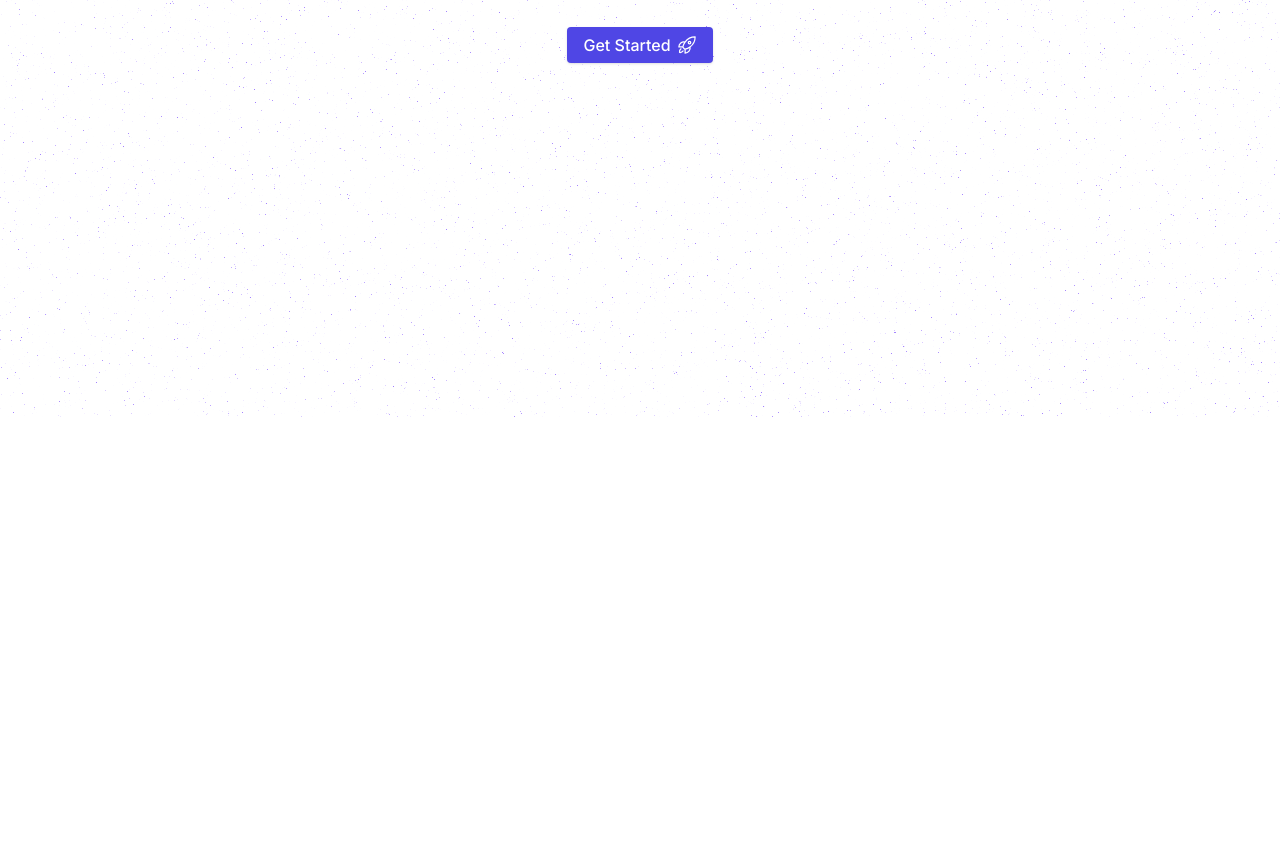
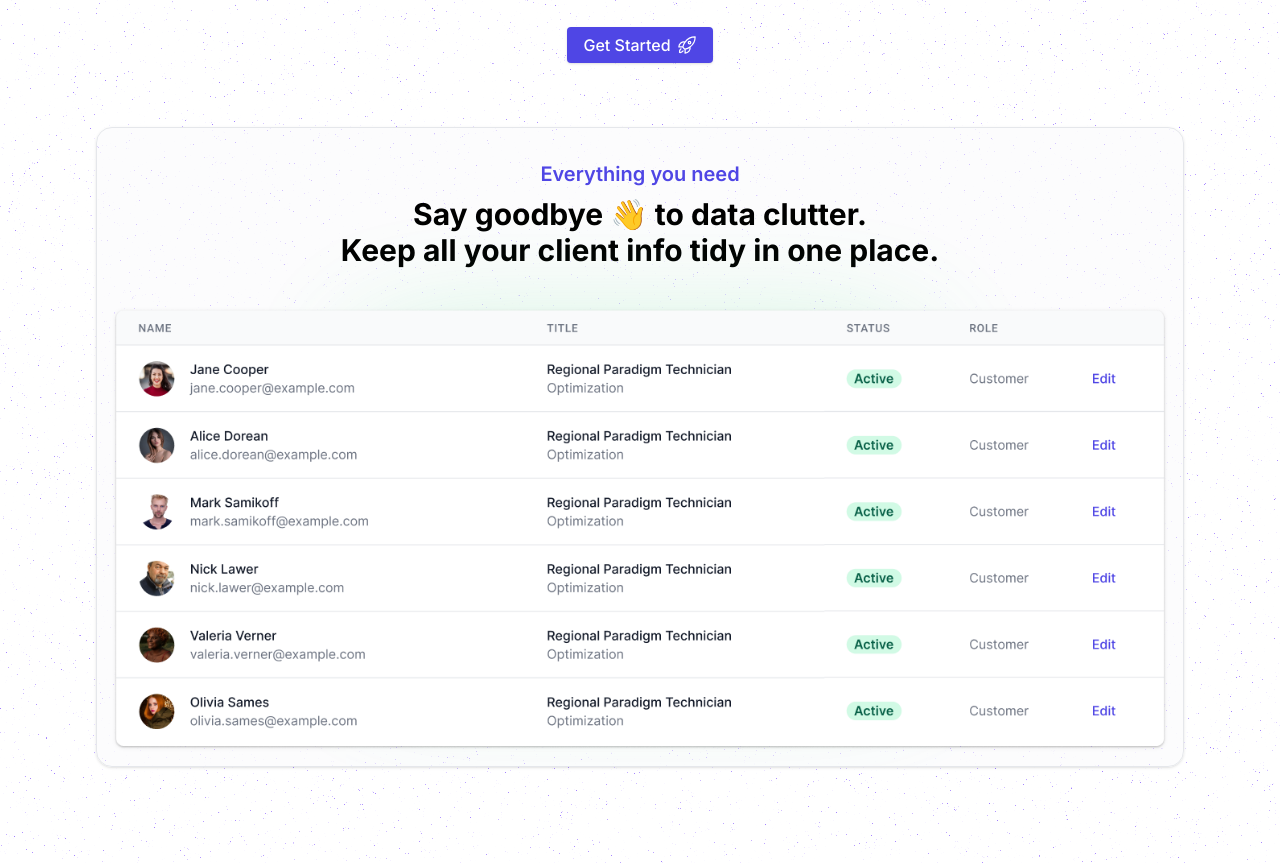
Before and after one commit to 299Labs/data-factory, a Next.js app: page / in a window 1280 px wide. Shown: the part 440-1303 px from the top of the page. Before the commit the page ends 857 px from the top, so only its background shows below. Built offline with nearby package versions, Linux system fonts and the light colour scheme.

Commit message:
feat: New section
1. Added Table png in public folder
2. Lobby page changes

```diff
--- a/src/app/(lobby)/page.tsx
+++ b/src/app/(lobby)/page.tsx
@@ -6,7 +6,8 @@ import { Button } from "@/src/components/ui/Button";
 
 export default function Home(): ReactElement {
   return (
-    <main className="mx-auto flex min-h-screen max-w-4xl flex-col items-center space-y-8 p-24 text-center">
+    <main className="mx-auto flex min-h-screen flex-col items-center space-y-8 text-center max-sm:mt-10 sm:space-y-16 sm:p-24">
+      <div className="flex max-w-3xl flex-col items-center space-y-8 ">
         <Announce className="whitespace-nowrap">
           Open source now!{" "}
           <Link
@@ -31,6 +32,24 @@ export default function Home(): ReactElement {
           <span>Get Started</span>
           <Icons.rocket className="h-5 w-5" />
         </Button>
+      </div>
+
+      <section className="relative overflow-hidden rounded-xl border bg-gray-50/50 p-2 text-center font-semibold shadow lg:rounded-2xl lg:p-4">
+        <div className="absolute inset-x-0 top-1/3 mx-auto h-1/2 w-1/2 rounded-3xl bg-green-400 opacity-30 blur-3xl" />
+        <p className="mb-2 mt-4 text-lg font-semibold text-accent sm:text-xl">
+          Everything you need
+        </p>
+        <p className="text-2xl font-bold text-black sm:text-3xl">
+          <span>Say goodbye 👋 to data clutter.</span>
+          <br />
+          <span>Keep all your client info tidy in one place.</span>
+          <img
+            src="/static/table.png"
+            className="pointer-events-none mt-10 select-none drop-shadow"
+            alt="Table"
+          />
+        </p>
+      </section>
     </main>
   );
 }
```
Also changed, not shown: public/static/table.png (added). Lines whose indentation alone changed are shown as unchanged.
